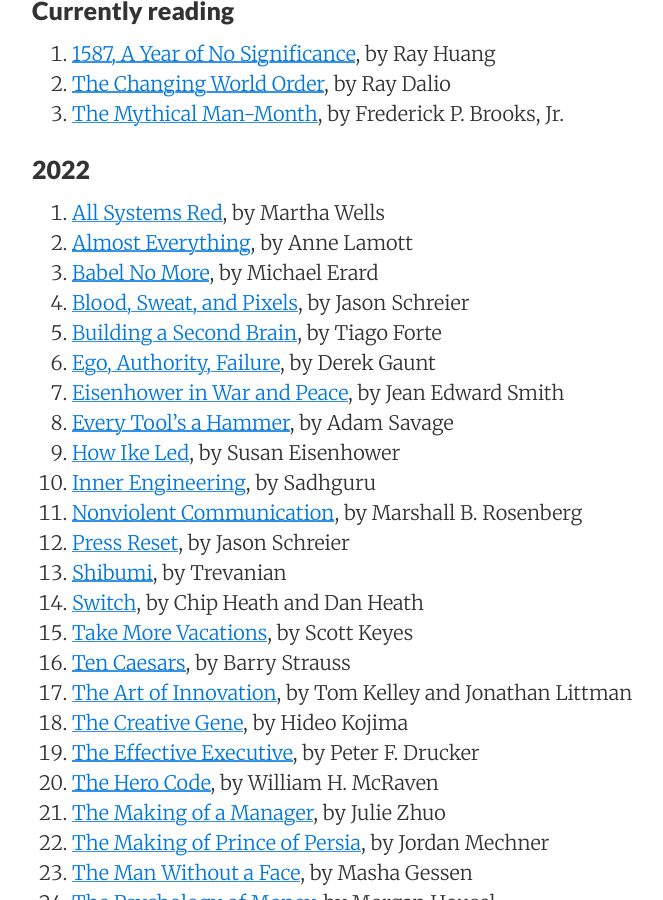
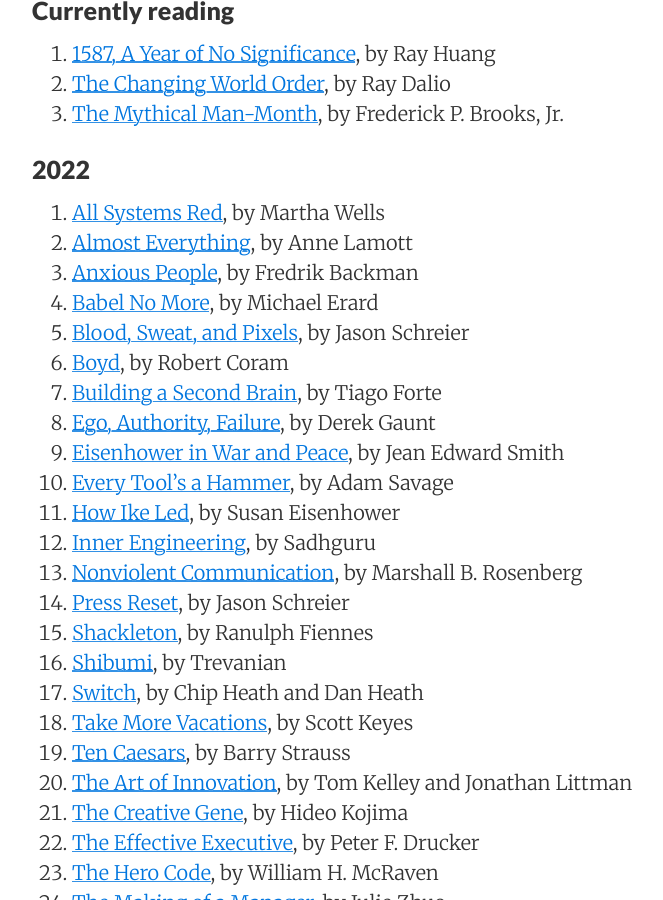
Before and after one commit to sewardlee337/sewardlee337.github.io, a Jekyll site: the page built from readinglist.md, in a window 1280 px wide and 900 px high, scrolled down 380 px. Shown: the whole window, without its empty margins (188-851 px from the left). Built offline with Jekyll 4.4.1, drawn with Linux system fonts in a browser that asks for light colours; nearby versions of some CDN libraries.

Commit message:
update reading list

```diff
--- a/readinglist.md
+++ b/readinglist.md
@@ -21,8 +21,10 @@ _"My alma mater was books, a good library... I could spend the rest of my life r
 
 1. [All Systems Red](https://amzn.to/3Fq03xP), by Martha Wells
 1. [Almost Everything](https://amzn.to/33ZdBmk), by Anne Lamott
+1. [Anxious People](https://amzn.to/3NtvFr4), by Fredrik Backman
 1. [Babel No More](https://amzn.to/3xaJeDP), by Michael Erard
 1. [Blood, Sweat, and Pixels](https://amzn.to/3s0hqQ4), by Jason Schreier
+1. [Boyd](https://amzn.to/3DucM2F), by Robert Coram
 1. [Building a Second Brain](https://amzn.to/39LpI9p), by Tiago Forte
 1. [Ego, Authority, Failure](https://amzn.to/3OTR3Fa), by Derek Gaunt
 1. [Eisenhower in War and Peace](https://amzn.to/3JtzeLm), by Jean Edward Smith
@@ -31,6 +33,7 @@ _"My alma mater was books, a good library... I could spend the rest of my life r
 1. [Inner Engineering](https://amzn.to/3QRBQ8s), by Sadhguru
 1. [Nonviolent Communication](https://amzn.to/3Omns6T), by Marshall B. Rosenberg
 1. [Press Reset](https://amzn.to/3RAPPA8), by Jason Schreier
+1. [Shackleton](https://amzn.to/3DZIt5m), by Ranulph Fiennes
 1. [Shibumi](https://amzn.to/3yItrPf), by Trevanian
 1. [Switch](https://amzn.to/3zlhZcv), by Chip Heath and Dan Heath
 1. [Take More Vacations](https://amzn.to/3lovz6J), by Scott Keyes
```
